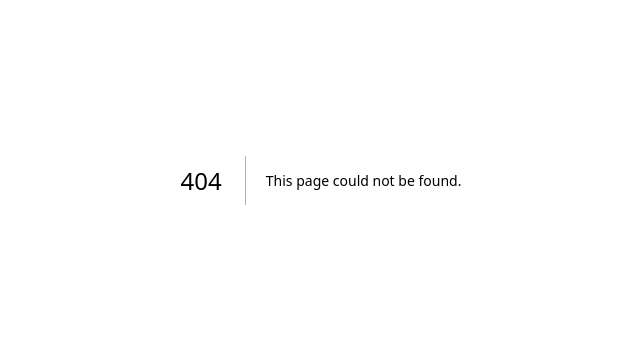
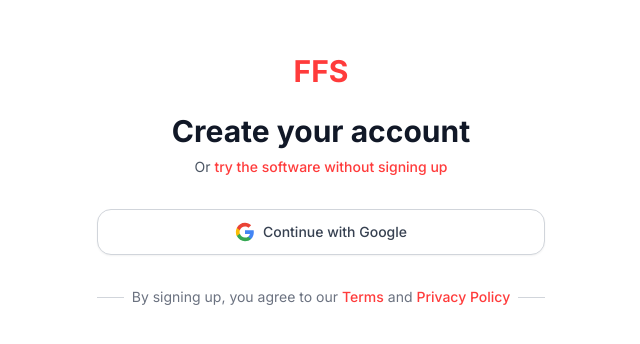
Before and after one commit to michaelddmanuel/FFS, a Next.js app: page /auth/signup in a window 1280 px wide. Before the commit this address had no page. Shown: the part 220-564 px from the top of the page, without its empty margins (319-959 px from the left). Built offline with nearby package versions, Linux system fonts and the light colour scheme.

Commit message:
Update: Changed application name from 'Sales Dashboard' to 'FFS Sale Report'

```diff
--- /dev/null
+++ b/src/app/auth/signup/page.tsx
@@ -0,0 +1,105 @@
+'use client';
+
+import { useState } from 'react';
+import Link from 'next/link';
+import Image from 'next/image';
+import { signIn } from 'next-auth/react';
+
+  /**
+   * Renders the sign up page, which allows users to create an account by signing
+   * in with Google.
+   */
+export default function SignUp() {
+  const [isLoading, setIsLoading] = useState(false);
+
+  const handleGoogleSignIn = async () => {
+    setIsLoading(true);
+    try {
+      await signIn('google', {
+        callbackUrl: '/dashboard',
+      });
+    } catch (error) {
+      console.error('Error signing in with Google:', error);
+    } finally {
+      setIsLoading(false);
+    }
+  };
+
+  return (
+    <div className="min-h-screen flex items-center justify-center bg-white dark:bg-gray-900 py-12 px-4 sm:px-6 lg:px-8">
+      <div className="max-w-md w-full space-y-8">
+        <div className="text-center">
+          <Link href="/" className="inline-block">
+            <span className="text-3xl font-bold text-meta-500 dark:text-meta-400">FFS</span>
+          </Link>
+          <h2 className="mt-6 text-3xl font-bold text-gray-900 dark:text-white">
+            Create your account
+          </h2>
+          <p className="mt-2 text-sm text-gray-600 dark:text-gray-400">
+            Or{' '}
+            <Link
+              href="/dashboard"
+              className="font-medium text-meta-500 hover:text-meta-600 dark:text-meta-400 dark:hover:text-meta-500"
+            >
+              try the software without signing up
+            </Link>
+          </p>
+        </div>
+
+        <div className="mt-8 space-y-6">
+          <button
+            onClick={handleGoogleSignIn}
+            disabled={isLoading}
+            className="w-full flex items-center justify-center px-4 py-3 border border-gray-300 dark:border-gray-700 rounded-xl shadow-sm text-sm font-medium text-gray-700 dark:text-gray-300 bg-white dark:bg-gray-800 hover:bg-gray-50 dark:hover:bg-gray-700 transition-colors duration-200"
+          >
+            <svg className="w-5 h-5 mr-2" viewBox="0 0 24 24">
+              <path
+                d="M22.56 12.25c0-.78-.07-1.53-.2-2.25H12v4.26h5.92c-.26 1.37-1.04 2.53-2.21 3.31v2.77h3.57c2.08-1.92 3.28-4.74 3.28-8.09z"
+                fill="#4285F4"
+              />
+              <path
+                d="M12 23c2.97 0 5.46-.98 7.28-2.66l-3.57-2.77c-.98.66-2.23 1.06-3.71 1.06-2.86 0-5.29-1.93-6.16-4.53H2.18v2.84C3.99 20.53 7.7 23 12 23z"
+                fill="#34A853"
+              />
+              <path
+                d="M5.84 14.09c-.22-.66-.35-1.36-.35-2.09s.13-1.43.35-2.09V7.07H2.18C1.43 8.55 1 10.22 1 12s.43 3.45 1.18 4.93l2.85-2.22.81-.62z"
+                fill="#FBBC05"
+              />
+              <path
+                d="M12 5.38c1.62 0 3.06.56 4.21 1.64l3.15-3.15C17.45 2.09 14.97 1 12 1 7.7 1 3.99 3.47 2.18 7.07l3.66 2.84c.87-2.6 3.3-4.53 6.16-4.53z"
+                fill="#EA4335"
+              />
+            </svg>
+            {isLoading ? 'Signing in...' : 'Continue with Google'}
+          </button>
+        </div>
+
+        <div className="mt-6">
+          <div className="relative">
+            <div className="absolute inset-0 flex items-center">
+              <div className="w-full border-t border-gray-300 dark:border-gray-700" />
+            </div>
+            <div className="relative flex justify-center text-sm">
+              <span className="px-2 bg-white dark:bg-gray-900 text-gray-500 dark:text-gray-400">
+                By signing up, you agree to our{' '}
+                <Link
+                  href="/terms"
+                  className="font-medium text-meta-500 hover:text-meta-600 dark:text-meta-400 dark:hover:text-meta-500"
+                >
+                  Terms
+                </Link>{' '}
+                and{' '}
+                <Link
+                  href="/privacy"
+                  className="font-medium text-meta-500 hover:text-meta-600 dark:text-meta-400 dark:hover:text-meta-500"
+                >
+                  Privacy Policy
+                </Link>
+              </span>
+            </div>
+          </div>
+        </div>
+      </div>
+    </div>
+  );
+}
--- a/src/components/Header.tsx
+++ b/src/components/Header.tsx
@@ -18,7 +18,7 @@ export function Header({ showUploadButton, onUploadClick, onUseSampleData }: Hea
               <div className="relative h-8 w-8 rounded-lg bg-meta-500" />
             </div>
             <span className="text-xl font-semibold bg-gradient-to-r from-gray-900 to-gray-600 dark:from-white dark:to-gray-300 bg-clip-text text-transparent">
-              Sales Dashboard
+              FFS Sale Report
             </span>
           </div>
         </div>
--- a/src/components/Sidebar.tsx
+++ b/src/components/Sidebar.tsx
@@ -53,7 +53,7 @@ export default function Sidebar() {
       {/* Logo */}
       <div className="p-4 border-b border-gray-200 dark:border-gray-800">
         <h1 className="text-xl font-bold bg-gradient-to-br from-meta-500 to-meta-700 dark:from-meta-400 dark:to-meta-600 bg-clip-text text-transparent">
-          Sales Dashboard
+          FFS Sale Report
         </h1>
       </div>
 
--- a/src/components/UploadPrompt.tsx
+++ b/src/components/UploadPrompt.tsx
@@ -42,7 +42,7 @@ export function UploadPrompt({ onUploadClick, onUseSampleData }: UploadPromptPro
               {/* Text */}
               <div className="space-y-2">
                 <h2 className="text-3xl font-bold bg-gradient-to-br from-gray-900 to-gray-600 dark:from-white dark:to-gray-300 bg-clip-text text-transparent">
-                  Welcome to Sales Dashboard
+                  Welcome to FFS Sale Report
                 </h2>
                 <p className="text-gray-600 dark:text-gray-400">
                   Upload your sales report or use sample data to get started
```
Also changed, not shown: 1 other file (tests, documents, lock files or other folders).
